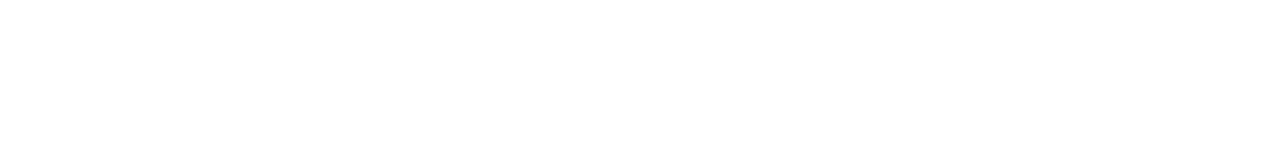
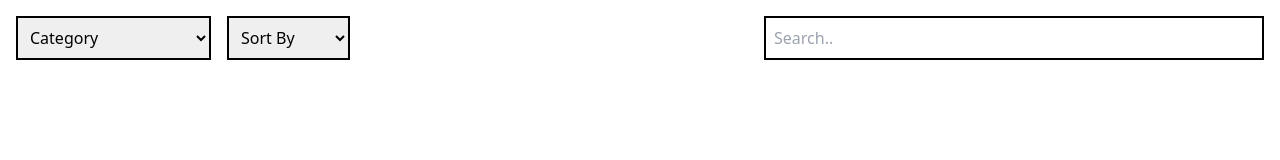
Before and after one commit to LauraBLei/SemesterProject2, a website built with Vite: page listing/search/index.html in a window 1280 px wide. Built offline with nearby package versions, Linux system fonts and the light colour scheme.

Commit message:
feat: search page - created form

```diff
--- a/auth/register/index.html
+++ b/auth/register/index.html
@@ -37,7 +37,7 @@
             />
             <div
               id="error-message-register"
-              class="hidden text-red-600 text-center mt-4"
+              class="hidden text-red-600 text-center"
             >
               You must use an @stud.noroff.no email address.
             </div>
--- a/listing/search/index.html
+++ b/listing/search/index.html
@@ -8,6 +8,50 @@
   </head>
   <body>
     <header></header>
-    <main></main>
+    <main>
+      <div class="flex justify-center my-4 w-full max-w-[1400px]">
+        <form
+          id="sortListings"
+          class="flex justify-between w-full flex-wrap px-4"
+        >
+          <div class="flex gap-4">
+            <select
+              class="border-2 border-black cursor-pointer p-2"
+              name="category"
+              id="searchCategory"
+            >
+              <option value="" disabled selected>Category</option>
+              <option value="fine_art">Fine Art</option>
+              <option value="collectables">Collectables</option>
+              <option value="watches_jewelries">Watches and Jewelry</option>
+              <option value="decorative_art">Decorative Art</option>
+              <option value="classic_cars">Classic Cars</option>
+              <option value="furniture">Furniture</option>
+            </select>
+            <select
+              class="border-2 border-black cursor-pointer p-2"
+              name="sortBy"
+              id="searchSortBy"
+            >
+              <option value="" disabled selected>Sort By</option>
+
+              <option value="desc">New -> Old</option>
+              <option value="asc">Old -> New</option>
+            </select>
+          </div>
+          <div class="w-full max-w-[500px]">
+            <input
+              class="p-2 border-2 border-black w-full"
+              type="text"
+              name="searchBar"
+              id="searchBar"
+              placeholder="Search.."
+            />
+          </div>
+        </form>
+      </div>
+
+      <div id="searchListings"></div>
+    </main>
   </body>
 </html>
--- a/src/ts/utilities/components.ts
+++ b/src/ts/utilities/components.ts
@@ -64,11 +64,15 @@ export const MakeListing = (posts: listingObject[]) => {
         'max-w-[410px] max-h-[650] w-full h- full bg-black p-6 rounded-md m-4 justify-between',
     });
 
-    const imageDiv = CreateElement({ element: 'div' });
+    const imageDiv = CreateElement({
+      element: 'div',
+      styling:
+        'overflow-hidden w-[350px] h-[350px] flex items-center justify-center',
+    });
     if (post.media[0]) {
       const image = CreateElement({
         element: 'img',
-        styling: 'w-[350px] h-[350px]',
+        styling: 'w-full h-full object-cover',
         src: `${post.media[0].url}`,
         alt: `${post.media[0].alt}`,
       });
@@ -76,7 +80,7 @@ export const MakeListing = (posts: listingObject[]) => {
     } else {
       const image = CreateElement({
         element: 'img',
-        styling: 'w-[350px] h-[350px]',
+        styling: 'w-full h-full object-cover',
         src: `/placeholder.jpg`,
         alt: `Image not found`,
       });
```
